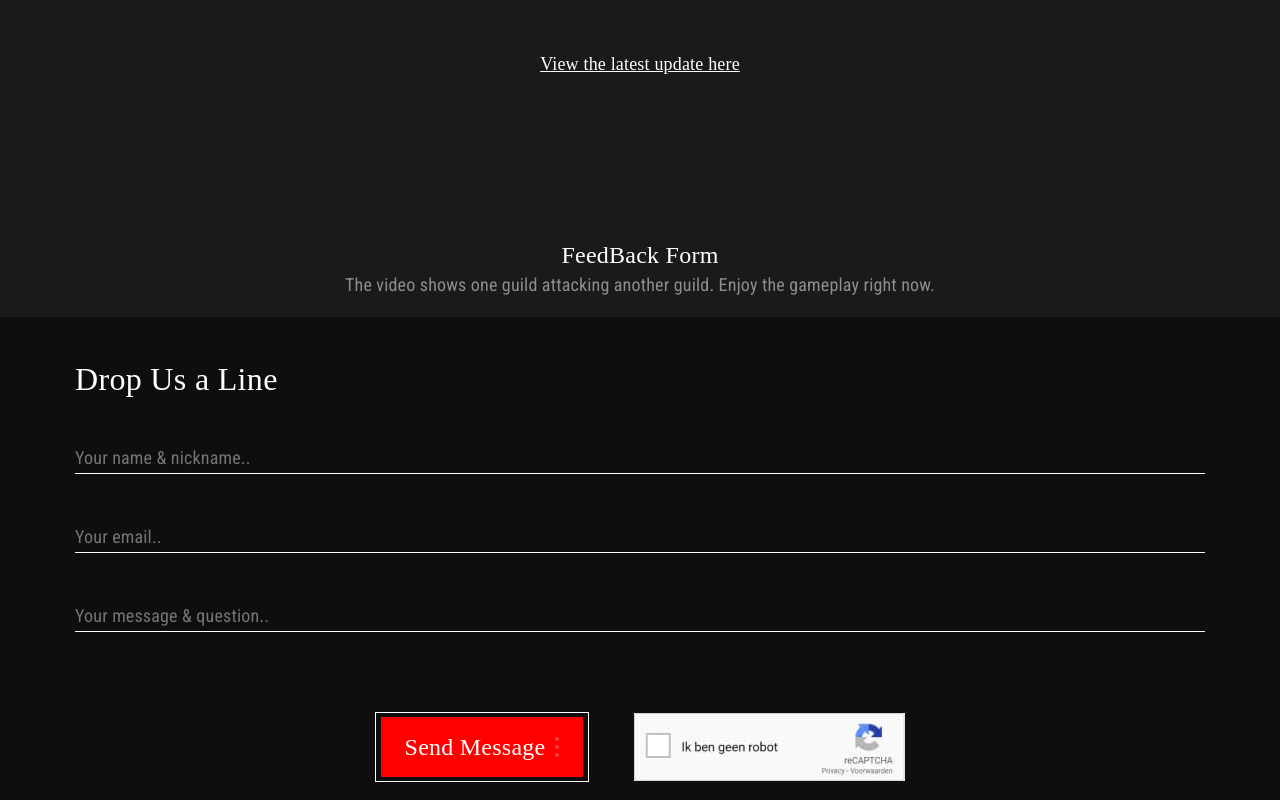
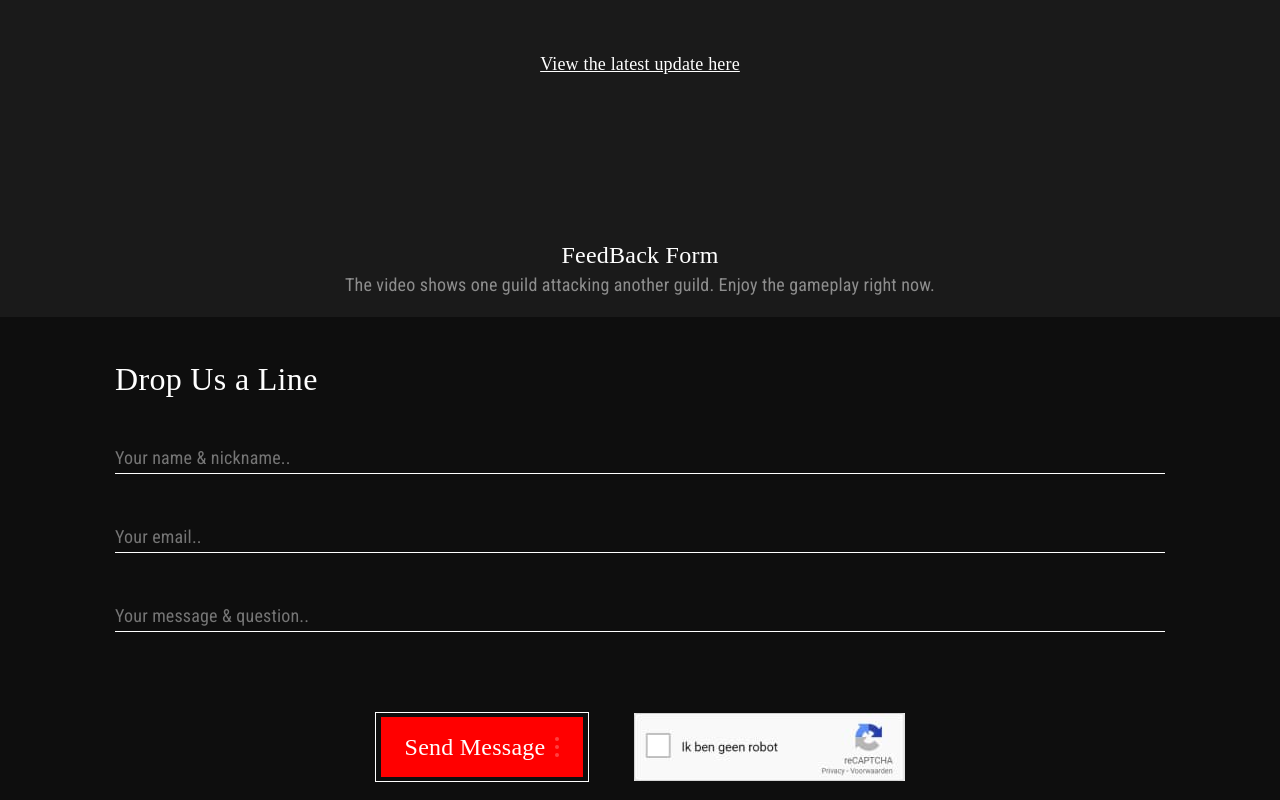
Before and after one commit to MartinLilt/one-pirate-peso-game, a Next.js app in the folder docker/front-site/: page / in a window 1280 px wide. Shown: the part 1500-2300 px from the top of the page. Built offline with nearby package versions, Linux system fonts and the light colour scheme; a web font is replaced by a local one.

Commit message:
container for content

```diff
--- a/docker/front-site/components/homeSections/form/Form.jsx
+++ b/docker/front-site/components/homeSections/form/Form.jsx
@@ -11,7 +11,6 @@ export const HomeFormContent = () => {
   const [name, setName] = useState("");
   const [email, setEmail] = useState("");
   const [message, setMessage] = useState("");
-
 
   const handleChange = (event) => {
     const { name, value } = event.currentTarget;
@@ -31,7 +30,6 @@ export const HomeFormContent = () => {
 
     const feedBackData = { name, email, message };
     console.log(feedBackData);
-
 
     // запрос для добавления отзыва в базу данных, адрес пока условный,
     //  так как бека еще нет, потом поменям в случае чего
@@ -56,12 +54,13 @@ export const HomeFormContent = () => {
   };
 
   return (
+    <div className={s.background}>
+      <div className="layout default ">
         <div className={s.container}>
-      {/* <PreloaderGame/> */}
           <h2 className={s.title}>FeedBack Form</h2>
           <p className={s.text}>
-        The video shows one guild attacking another guild. Enjoy the gameplay
-        right now.
+            The video shows one guild attacking another guild. Enjoy the
+            gameplay right now.
           </p>
 
           <p className={s.text_form}>Drop Us a Line</p>
@@ -109,5 +108,7 @@ export const HomeFormContent = () => {
             </div>
           </form>
         </div>
+      </div>
+    </div>
   );
 };
--- a/docker/front-site/components/homeSections/form/form.module.scss
+++ b/docker/front-site/components/homeSections/form/form.module.scss
@@ -1,25 +1,35 @@
-.container {
+.background {
   background-image: linear-gradient(
     var(--main-background) 0% 18.2%,
     var(--accent-background) 18.2% 100%
   );
-  color: var(--main-font-color);
-  padding: 55px 20px 30px 20px;
+
 
   @media screen and (min-width: 768px) {
-    padding: 70px 55px 50px 55px;
     background-image: linear-gradient(
       var(--main-background) 0% 25.95%,
       var(--accent-background) 25.95% 100%
     );
   }
   @media screen and (min-width: 1200px) {
-    padding: 120px 75px 50px 75px;
-
     background-image: linear-gradient(
       var(--main-background) 0% 27.4%,
       var(--accent-background) 27.4% 100%
     );
+  }
+}
+
+.container {
+  color: var(--main-font-color);
+  padding-top: 55px;
+  padding-bottom: 30px;
+  @media screen and (min-width: 768px) {
+    padding: 70px 35px 50px 35px;
+
+  }
+  @media screen and (min-width: 1200px) {
+    padding: 120px 50px 50px 50px;
+
   }
 }
 
@@ -37,7 +47,6 @@
   @media screen and (min-width: 1200px) {
     margin-bottom: 9px;
   }
-
 }
 
 .text {
@@ -76,7 +85,7 @@
 }
 
 .input {
-  outline:none;
+  outline: none;
   width: 100%;
   padding-bottom: 5px;
   margin-top: 52px;
```
Lines whose indentation alone changed are shown as unchanged.
